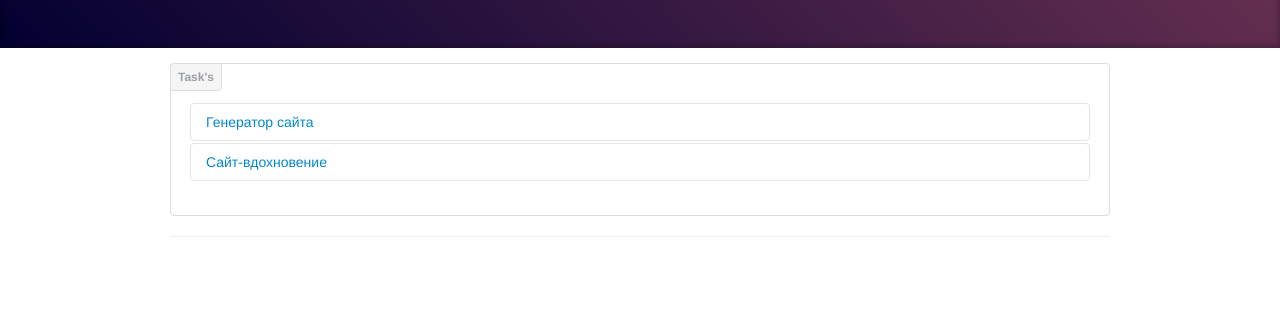
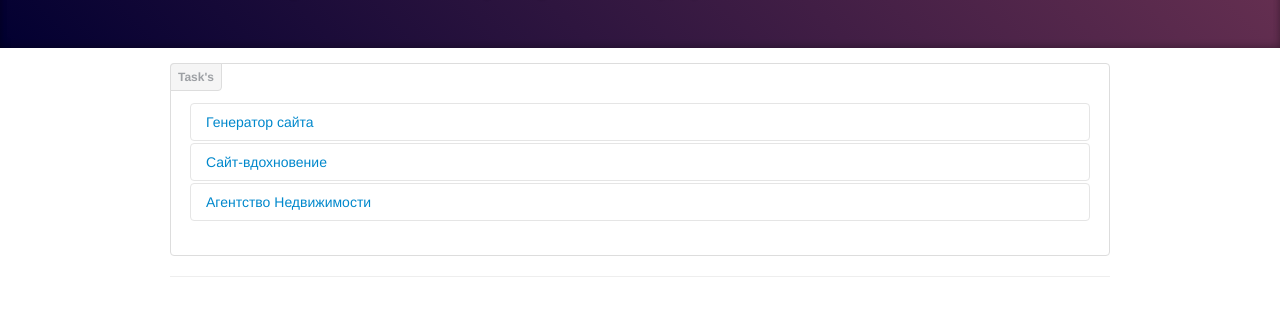
Before and after one commit to ybrbnf/ybrbnf.github.io, a plain HTML site: page index.html in a window 1280 px wide. Shown: the part 172-488 px from the top of the page. Drawn offline with Linux system fonts and the light colour scheme.

Commit message:
незначительные правки

```diff
--- a/index.html
+++ b/index.html
@@ -84,6 +84,24 @@ jQuery
       </div>
       </div>
 
+    <div class="accordion-group">
+      <div class="accordion-heading">
+        <a class="accordion-toggle" href="#21" data-toggle="collapse" data-parent="#accordion2">
+        Агентство Недвижимости</a>
+      </div>
+      <div class="accordion-body collapse" id="21">
+        <div class="accordion-inner">
+          <p>Верстка должна быть валидной. Это снижает риск поломанной верстки в браузерах на разных платформах (Android, iOS, Windows), делает работу сайта стабильнее. Но похоже, тот парень этого не знал. Более того, он допустил еще ряд грубейших ошибок. Исправь их, размести сайт в Интернете.</p>
+<p>Рекомендации:
+W3C Markup Validation Service
+YSlow
+GitHub Pages
+примеры правильного оформления HTML и CSS в Интернете</p>
+          <div class="solution"><a href="21/">решение</a></div>
+        </div>
+      </div>
+      </div>
+
     </div>
   </div>
 <hr>
--- a/static/css/style.css
+++ b/static/css/style.css
@@ -56,5 +56,5 @@ body {
 
 .solution{
    position: absolute; /* Абсолютное позиционирование */
-   bottom: 15px;
+   bottom: 5px;
    right: 20px;
```
